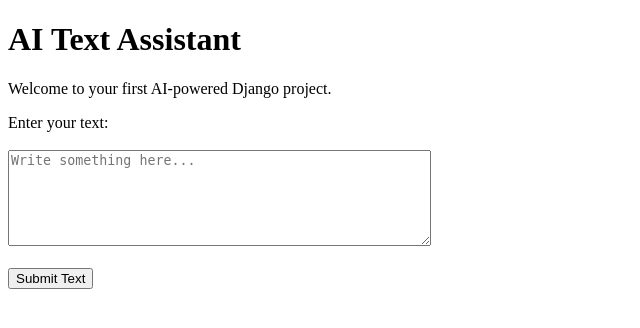
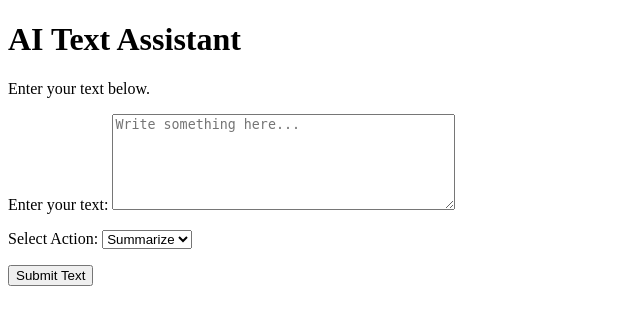
Before and after one commit to amanmandalpy/ai-text-assistant, a Django app: page / in a window 1280 px wide. Shown: the top 328 px of the page, without its empty margins (0-640 px from the left). Run offline with Django 5.2, Linux system fonts and the light colour scheme.

Commit message:
add: forms.py

```diff
--- /dev/null
+++ b/assistant/forms.py
@@ -0,0 +1,20 @@
+from django import forms
+
+
+class AssistantForm(forms.Form):
+
+    user_text = forms.CharField(
+        label="Enter your text",
+        min_length=3,
+        max_length=2000,
+        widget=forms.Textarea(
+            attrs={"rows": 6, "placeholder": "Write something here..."}
+        ),
+    )
+
+    ACTION_CHOICES = [
+        ("summarize", "Summarize"),
+        ("explain", "Explain"),
+    ]
+
+    action = forms.ChoiceField(choices=ACTION_CHOICES, label="Select Action")
--- a/assistant/templates/assistant/index.html
+++ b/assistant/templates/assistant/index.html
@@ -12,13 +12,16 @@
 
     <h1>AI Text Assistant</h1>
 
-    <p>Welcome to your first AI-powered Django project.</p>
+    <p>Enter your text below.</p>
 
     <form method="POST">
 
         {% csrf_token %}
 
-        <label>Enter your text:</label>
+
+        {{ form.as_p }}
+
+        <!-- <label>Enter your text:</label>
 
         <br><br>
 
@@ -26,14 +29,31 @@
             name="user_text"
             rows="6"
             cols="50"
-            placeholder="Write something here..."
+            placeholder="Write something..."
         ></textarea>
 
         <br><br>
+        <label>Select Action:</label>
+        <br><br>
+        <select name="action">
+            <option value="summarize">Summarize</option>
+            <option value="explain">Explain</option>
+        </select> -->
 
         <button type="submit">Submit Text</button>
 
     </form>
 
+    {% if result %}
+        <h2>Submitted successfully</h2>
+        <pre>{{result}}</pre>
+    {% endif %}
+    <!-- {% if user_text %}
+        <h2>Your Submitted Text:</h2>
+        <p>{{user_text}}</p>
+        <h2>Selected Action:</h2>
+        <p>{{ action }}</p>
+    {% endif %} -->
+
 </body>
 </html>
--- a/assistant/views.py
+++ b/assistant/views.py
@@ -1,6 +1,26 @@
 from django.shortcuts import render
+from .forms import AssistantForm
 
 
 # Create your views here.
 def home(request):
-    return render(request, "assistant/index.html")
+    # user_text = ""
+    # action = ""
+    result = ""
+
+    if request.method == "POST":
+        form = AssistantForm(request.POST)
+        if form.is_valid():
+            user_text = form.cleaned_data["user_text"]
+            action = form.cleaned_data["action"]
+
+            result = f"Your text: {user_text}\n" f"Selected action: {action}"
+    else:
+        form = AssistantForm()
+    context = {"form": form, "result": result}
+    return render(request, "assistant/index.html", context)
+    # user_text = request.POST.get("user_text", "").strip()
+    # action = request.POST.get("action", "")
+
+    # context = {"user_text": user_text, "action": action}
+    # return render(request, "assistant/index.html", context)
```
